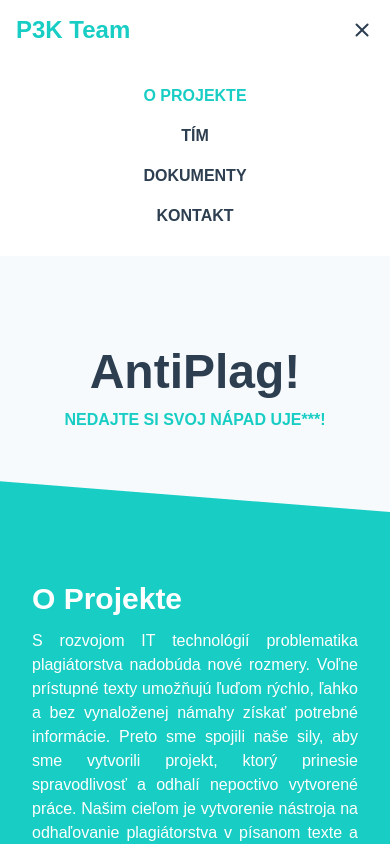
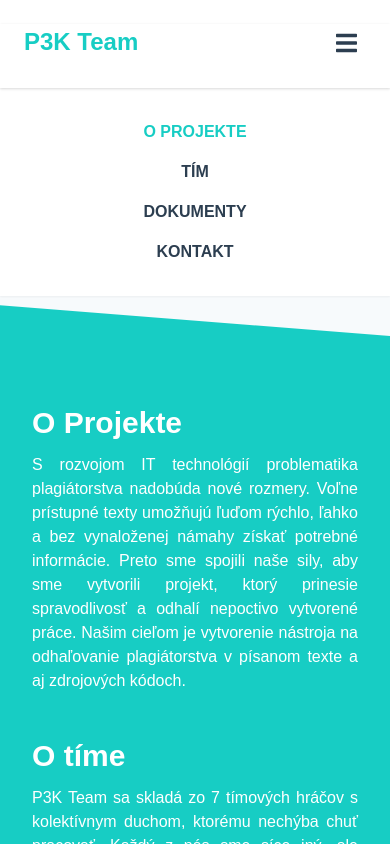
Before and after one commit to P3K-TEAM/prezentacny-web-timu, a Vue app: page / in a window 390 px wide. Both pictures are taken after a click on the button 362 px from the left and 30 px from the top of the page. Shown: the top 844 px of the page. Built offline with nearby package versions, Linux system fonts and the light colour scheme.

Commit message:
FIX: Refactor navigation responsiveness

```diff
--- a/src/App.vue
+++ b/src/App.vue
@@ -1,7 +1,7 @@
 <template>
 	<div id="app" class="flex flex-col h-full">
 		<Navigation />
-		<router-view class="flex-auto" />
+		<router-view class="flex-auto mt-20" />
 		<Footer />
 	</div>
 </template>
@@ -17,18 +17,3 @@ export default {
 	}
 };
 </script>
-
-<style lang="scss">
-#app {
-	font-family: Arial, sans-serif;
-	-webkit-font-smoothing: antialiased;
-	-moz-osx-font-smoothing: grayscale;
-	color: #2c3e50;
-}
-
-html,
-body {
-	height: 100%;
-	margin: 0;
-}
-</style>
--- a/src/assets/scss/app.scss
+++ b/src/assets/scss/app.scss
@@ -2,3 +2,16 @@
 @tailwind base;
 @tailwind components;
 @tailwind utilities;
+
+#app {
+	font-family: Arial, sans-serif;
+	-webkit-font-smoothing: antialiased;
+	-moz-osx-font-smoothing: grayscale;
+	color: #2c3e50;
+}
+
+html,
+body {
+	height: 100%;
+	margin: 0;
+}
--- a/src/components/Navigation/Navigation.vue
+++ b/src/components/Navigation/Navigation.vue
@@ -1,54 +1,56 @@
 <template>
-	<nav data-e2e-id="navigation">
-		<header
-			class="sm:flex sm:justify-between sm:items-center sm:px-4 sm:py-3"
+	<nav
+		data-e2e-id="navigation"
+		class="absolute w-full py-6 bg-white z-10 shadow-sm"
 	>
-			<div class="flex items-center justify-between px-4 py-3 sm:p-0">
-				<div>
+		<div
+			class="w-full md:container mx-auto flex md:flex-row justify-between items-center"
+			:class="isOpen ? 'flex-col' : 'flex-row'"
+		>
+			<div
+				class="flex justify-between w-full px-6 md:px-0"
+				:class="{ 'shadow md:shadow-none pb-6 md:pb-0': isOpen }"
+			>
+				<!-- Logo -->
 				<router-link
 					to="/"
 					class="text-primary text-2xl font-bold flex flex-shrink-0"
 				>
 					P3K Team
 				</router-link>
-				</div>
-				<div class="sm:hidden">
+
+				<!-- Hamburger menu -->
 				<button
-						@click="isOpen = !isOpen"
 					type="button"
-						class="block focus:outline-none"
+					class="block md:hidden text-2xl h-10 w-10 rounded hover:bg-gray-200 focus:outline-none flex-shrink-0"
+					@click="toggleNavigation"
 				>
-						<svg class="h-6 w-6 fill-current" viewBox="0 0 24 24">
-							<path
-								v-if="isOpen"
-								fill-rule="evenodd"
-								d="M18.278 16.864a1 1 0 0 1-1.414 1.414l-4.829-4.828-4.828 4.828a1 1 0 0 1-1.414-1.414l4.828-4.829-4.828-4.828a1 1 0 0 1 1.414-1.414l4.829 4.828 4.828-4.828a1 1 0 1 1 1.414 1.414l-4.828 4.829 4.828 4.828z"
-							/>
-							<path
-								v-if="!isOpen"
-								fill-rule="evenodd"
-								d="M4 5h16a1 1 0 0 1 0 2H4a1 1 0 1 1 0-2zm0 6h16a1 1 0 0 1 0 2H4a1 1 0 0 1 0-2zm0 6h16a1 1 0 0 1 0 2H4a1 1 0 0 1 0-2z"
-							/>
-						</svg>
+					<!-- https://stackoverflow.com/questions/49343425/vue-js-cant-toggle-a-font-awesome-icon -->
+					<template v-if="!isOpen">
+						<span>
+							<i class="fas fa-bars"></i>
+						</span>
+					</template>
+					<template v-else>
+						<span>
+							<i class="fas fa-times"></i>
+						</span>
+					</template>
 				</button>
 			</div>
-			</div>
-			<nav
-				:class="isOpen ? 'block' : 'hidden'"
-				class="px-2 pt-2 pb-4 sm:flex sm:p-0"
+
+			<ul
+				class="flex w-full flex-col md:flex-row justify-center md:justify-end items-center pt-6 md:pt-0"
+				:class="{ 'hidden md:flex': !isOpen }"
 			>
-				<a
-					href="#"
-					class="block mt-1 sm:mt-0 sm:ml-2 px-2 py-1 font-semibold rounded"
-				><NavigationItem
+				<NavigationItem
 					v-for="(item, index) in navigationItems"
 					:key="index"
 					:url="item.url"
 					:text="item.text"
 				/>
-				</a>
-			</nav>
-		</header>
+			</ul>
+		</div>
 	</nav>
 </template>
 
@@ -69,6 +71,16 @@ export default {
 			],
 			isOpen: false
 		};
+	},
+	methods: {
+		toggleNavigation() {
+			this.isOpen = !this.isOpen;
+		}
+	},
+	watch: {
+		$route() {
+			this.isOpen = false;
+		}
 	}
 };
 </script>
--- a/src/views/Home.vue
+++ b/src/views/Home.vue
@@ -283,7 +283,7 @@
 export default {};
 </script>
 
-<style lang="scss">
+<style scoped>
 .skewed-bottom-wrapper {
 	clip-path: polygon(0 0, 100% 0%, 100% 100%, 0% 88%);
 }
```
Lines whose indentation alone changed are shown as unchanged.
